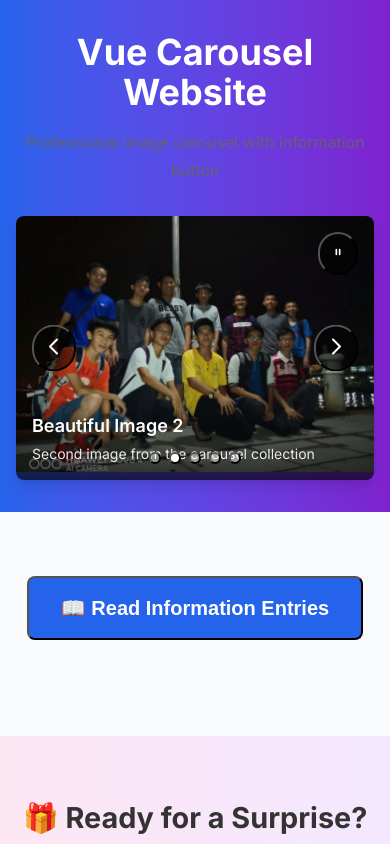
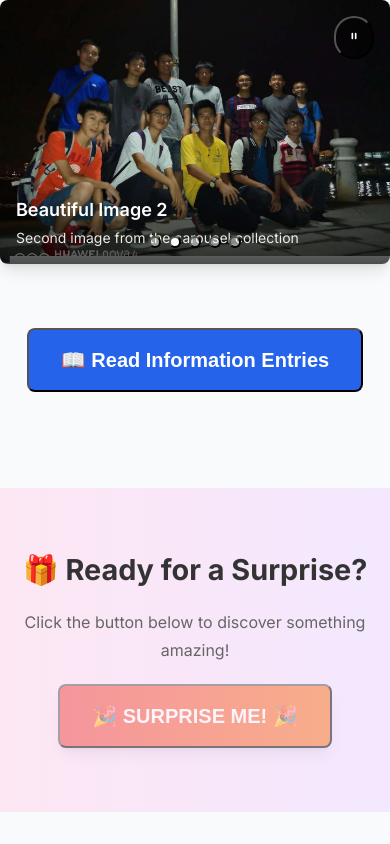
Before and after one commit to yjezean/mini_graduation_project, a Vue app: page / in a window 390 px wide. Shown: the top 844 px of the page. Built offline with nearby package versions, Linux system fonts and the light colour scheme.

Commit message:
Refactor App.vue header and enhance ImageCarousel with touch/swipe functionality. Update styles for mobile responsiveness and improve navigation button visibility.

```diff
--- a/src/App.vue
+++ b/src/App.vue
@@ -1,17 +1,8 @@
 <template>
   <div id="app" class="min-h-screen bg-gray-50">
     <!-- Header Section with Carousel -->
-    <header class="bg-gradient-to-r from-blue-600 to-purple-700 text-white">
-      <div class="container py-8">
-        <div class="text-center mb-8">
-          <h1 class="text-4xl md:text-5xl font-bold mb-4">
-            Vue Carousel Website
-          </h1>
-          <p class="text-xl opacity-90">
-            Professional image carousel with information button
-          </p>
-        </div>
-
+    <header class="bg-transparent text-white">
+      <div class="w-full">
         <!-- Single Carousel -->
         <ImageCarousel
           :images="headerImages"
--- a/src/components/ImageCarousel/ImageCarousel.vue
+++ b/src/components/ImageCarousel/ImageCarousel.vue
@@ -1,5 +1,10 @@
 <template>
-  <div class="relative overflow-hidden rounded-lg shadow-lg">
+  <div
+    class="relative overflow-hidden rounded-lg shadow-lg"
+    @touchstart="handleTouchStart"
+    @touchmove="handleTouchMove"
+    @touchend="handleTouchEnd"
+  >
     <!-- Carousel Container -->
     <div
       class="flex transition-transform duration-500 ease-in-out"
@@ -13,7 +18,7 @@
         <img
           :src="image.src"
           :alt="image.alt"
-          class="w-full h-64 md:h-80 lg:h-96 object-cover cursor-pointer transition-transform duration-300 hover:scale-105"
+          class="w-full h-64 sm:h-80 md:h-96 lg:h-[500px] xl:h-[600px] object-cover cursor-pointer transition-transform duration-300 hover:scale-105"
           @click="openModal(image)"
           @load="onImageLoad"
           @error="onImageError"
@@ -32,10 +37,10 @@
       </div>
     </div>
 
-    <!-- Navigation Buttons -->
+    <!-- Navigation Buttons - Hidden on mobile -->
     <button
       v-if="showNavigation && images.length > 1"
-      class="absolute left-4 top-1/2 -translate-y-1/2 bg-black/50 hover:bg-black/70 text-white p-2 rounded-full transition-colors duration-200"
+      class="absolute left-4 top-1/2 -translate-y-1/2 bg-black/50 hover:bg-black/70 text-white p-2 rounded-full transition-colors duration-200 hidden md:block z-10"
       @click="previous"
       aria-label="Previous image"
     >
@@ -46,7 +51,7 @@
 
     <button
       v-if="showNavigation && images.length > 1"
-      class="absolute right-4 top-1/2 -translate-y-1/2 bg-black/50 hover:bg-black/70 text-white p-2 rounded-full transition-colors duration-200"
+      class="absolute right-4 top-1/2 -translate-y-1/2 bg-black/50 hover:bg-black/70 text-white p-2 rounded-full transition-colors duration-200 hidden md:block z-10"
       @click="next"
       aria-label="Next image"
     >
@@ -55,10 +60,10 @@
       </svg>
     </button>
 
-    <!-- Indicators -->
+    <!-- Indicators - Hidden on mobile -->
     <div
       v-if="showIndicators && images.length > 1"
-      class="absolute bottom-4 left-1/2 -translate-x-1/2 flex space-x-2"
+      class="absolute bottom-4 left-1/2 -translate-x-1/2 flex space-x-2 hidden md:flex z-10"
     >
       <button
         v-for="(_, index) in images"
@@ -73,7 +78,7 @@
     <!-- Auto-play Toggle -->
     <button
       v-if="images.length > 1"
-      class="absolute top-4 right-4 bg-black/50 hover:bg-black/70 text-white p-2 rounded-full transition-colors duration-200"
+      class="absolute top-4 right-4 bg-black/50 hover:bg-black/70 text-white p-2 rounded-full transition-colors duration-200 z-10"
       @click="toggleAutoPlay"
       :aria-label="isPlaying ? 'Pause slideshow' : 'Play slideshow'"
     >
@@ -88,6 +93,7 @@
 </template>
 
 <script setup lang="ts">
+import { ref } from 'vue'
 import { useCarousel } from '@/composables/useCarousel'
 import type { CarouselImage } from '@/types'
 
@@ -121,6 +127,42 @@ const {
   toggleAutoPlay,
 } = useCarousel(props.images, props.autoPlay, props.interval)
 
+// Touch/swipe functionality
+const touchStartX = ref(0)
+const touchEndX = ref(0)
+const isDragging = ref(false)
+
+const handleTouchStart = (e: TouchEvent) => {
+  touchStartX.value = e.touches[0].clientX
+  isDragging.value = true
+}
+
+const handleTouchMove = (e: TouchEvent) => {
+  if (!isDragging.value) return
+
+  e.preventDefault() // Prevent default touch behavior
+  touchEndX.value = e.touches[0].clientX
+}
+
+const handleTouchEnd = () => {
+  if (!isDragging.value) return
+
+  const swipeThreshold = 50
+  const diff = touchStartX.value - touchEndX.value
+
+  if (Math.abs(diff) > swipeThreshold) {
+    if (diff > 0) {
+      // Swipe left - next image
+      next()
+    } else {
+      // Swipe right - previous image
+      previous()
+    }
+  }
+
+  isDragging.value = false
+}
+
 const openModal = (image: CarouselImage) => {
   emit('image-click', image)
 }
```
